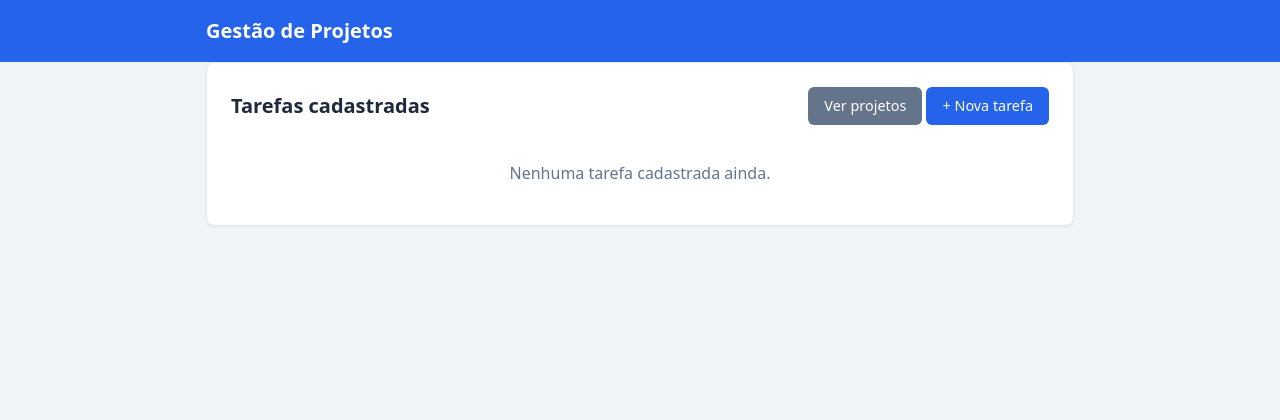
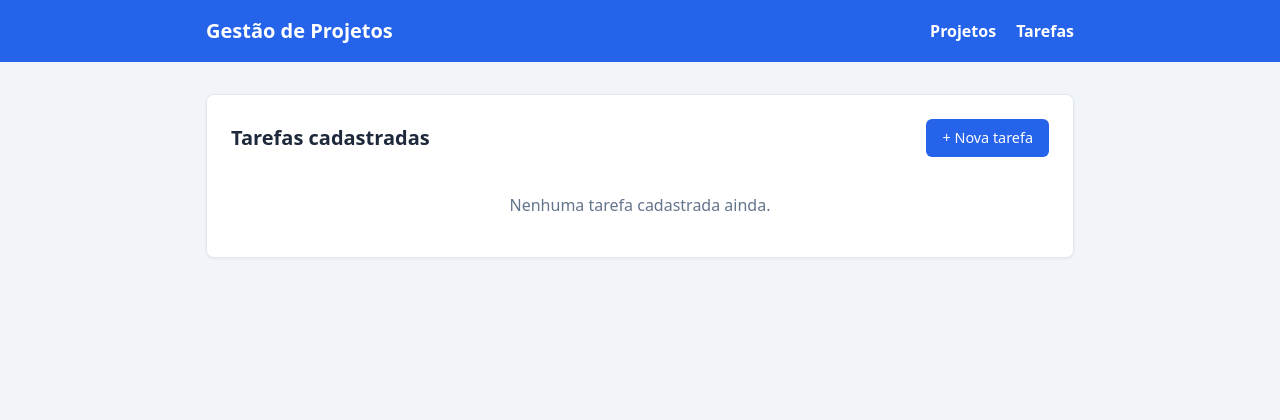
Before and after one commit to pdr-guilherme/atv18-pi-v2, a Django app: page /tarefas/ in a window 1280 px wide. Shown: the top 420 px of the page. Run offline with Django 5.2, Linux system fonts and the light colour scheme; data that the repository does not hold is empty.

Commit message:
Ajustar template base e corrigir outras incongruências (#11)
* feat: corrigir bug com especificidade do css em base.html

* feat: adicionar navbar com links para projetos e tarefas em base.html

* feat: remover botão para ver projetos em listagem de tarefas

* feat: mover base.html para fora do app

* feat: configurar verbose_name para campos de projeto

```diff
--- a/core/models.py
+++ b/core/models.py
@@ -3,11 +3,11 @@ from django.db import models
 
 class Projeto(models.Model):
     nome = models.CharField(max_length=255)
-    descricao = models.TextField()
-    data_inicio = models.DateField()
+    descricao = models.TextField("descrição")
+    data_inicio = models.DateField("data de início")
 
     class Meta:
-        ordering = ["-data_inicio"]
+        ordering = ("-data_inicio",)
 
     def __str__(self):
         return self.nome
--- a/core/templates/core/base.html
+++ /dev/null
@@ -1,33 +0,0 @@
-{% load static %}
-<!DOCTYPE html>
-<html lang="pt-br">
-<head>
-    <meta charset="UTF-8">
-    <meta name="viewport" content="width=device-width, initial-scale=1.0">
-    <title>{% block title %}Projetos{% endblock %}</title>
-    <link rel="stylesheet" href="{% static 'core/css/style.css' %}">
-</head>
-<body>
-    <header class="topbar">
-        <div class="container">
-            <a href="{% url 'core:projeto_list' %}" class="brand">Gestão de Projetos</a>
-        </div>
-    </header>
-
-    <main class="container">
-        {% if messages %}
-            <ul class="messages">
-                {% for message in messages %}
-                    <li class="message {{ message.tags }}">{{ message }}</li>
-                {% endfor %}
-            </ul>
-        {% endif %}
-
-        {% block content %}{% endblock %}
-    </main>
-
-    <footer class="footer">
-        <div class="container">Atividade Django</div>
-    </footer>
-</body>
-</html>
--- a/core/templates/core/projeto_confirm_delete.html
+++ b/core/templates/core/projeto_confirm_delete.html
@@ -1,4 +1,4 @@
-{% extends 'core/base.html' %}
+{% extends 'base.html' %}
 
 {% block title %}Excluir projeto{% endblock %}
 
--- a/core/templates/core/projeto_form.html
+++ b/core/templates/core/projeto_form.html
@@ -1,4 +1,4 @@
-{% extends 'core/base.html' %}
+{% extends 'base.html' %}
 
 {% block title %}{{ titulo }}{% endblock %}
 
--- a/core/templates/core/projeto_list.html
+++ b/core/templates/core/projeto_list.html
@@ -1,4 +1,4 @@
-{% extends 'core/base.html' %}
+{% extends 'base.html' %}
 
 {% block title %}Projetos{% endblock %}
 
--- a/core/templates/core/tarefa_confirm_delete.html
+++ b/core/templates/core/tarefa_confirm_delete.html
@@ -1,4 +1,4 @@
-{% extends 'core/base.html' %}
+{% extends 'base.html' %}
 
 {% block title %}Excluir tarefa{% endblock %}
 
--- a/core/templates/core/tarefa_form.html
+++ b/core/templates/core/tarefa_form.html
@@ -1,4 +1,4 @@
-{% extends 'core/base.html' %}
+{% extends 'base.html' %}
 
 {% block title %}{{ titulo }}{% endblock %}
 
--- a/core/templates/core/tarefa_list.html
+++ b/core/templates/core/tarefa_list.html
@@ -1,4 +1,4 @@
-{% extends 'core/base.html' %}
+{% extends 'base.html' %}
 
 {% block title %}Tarefas{% endblock %}
 
@@ -6,10 +6,7 @@
 <section class="card">
     <div class="page-header">
         <h2>Tarefas cadastradas</h2>
-        <div class="actions">
-            <a href="{% url 'core:projeto_list' %}" class="btn btn-secondary">Ver projetos</a>
-            <a href="{% url 'core:tarefa_create' %}" class="btn btn-primary">+ Nova tarefa</a>
-        </div>
+        <a href="{% url 'core:tarefa_create' %}" class="btn btn-primary">+ Nova tarefa</a>
     </div>
 
     {% if tarefas %}
--- a/core/static/core/css/style.css
+++ b/static/css/style.css
@@ -43,6 +43,29 @@ main {
 .topbar {
     background: var(--primary);
     padding: 1rem 0;
+}
+
+.topbar .container {
+    display: flex;
+    justify-content: space-between;
+    align-items: center;
+}
+
+.nav {
+    display: flex;
+    gap: 1.25rem;
+}
+
+.nav a {
+    color: #fff;
+    text-decoration: none;
+    font-weight: 600;
+}
+
+.nav a:hover,
+.nav a:active {
+    opacity: 1;
+    text-decoration: underline;
 }
 
 .brand {
@@ -195,10 +218,6 @@ main {
     letter-spacing: 0.03em;
 }
 
-.actions {
-    white-space: nowrap;
-}
-
 .empty {
     color: var(--secondary);
     text-align: center;
--- /dev/null
+++ b/templates/base.html
@@ -0,0 +1,40 @@
+{% load static %}
+<!DOCTYPE html>
+<html lang="pt-br">
+<head>
+    <meta charset="UTF-8">
+    <meta name="viewport" content="width=device-width, initial-scale=1.0">
+    <title>{% block title %}Projetos{% endblock %}</title>
+    <link rel="stylesheet" href="{% static 'css/style.css' %}">
+</head>
+<body>
+    <header class="topbar">
+        <div class="container">
+            <a href="{% url 'core:projeto_list' %}" class="brand">Gestão de Projetos</a>
+
+            <nav class="nav">
+                <a href="{% url 'core:projeto_list' %}">Projetos</a>
+                <a href="{% url 'core:tarefa_list' %}">Tarefas</a>
+            </nav>
+        </div>
+    </header>
+
+    <main>
+        <div class="container">
+            {% if messages %}
+                <ul class="messages">
+                    {% for message in messages %}
+                        <li class="message {{ message.tags }}">{{ message }}</li>
+                    {% endfor %}
+                </ul>
+            {% endif %}
+
+            {% block content %}{% endblock %}
+        </div>
+    </main>
+
+    <footer class="footer">
+        <div class="container">Atividade Django</div>
+    </footer>
+</body>
+</html>
```
Also changed, not shown: core/migrations/0003_alter_projeto_options_alter_projeto_data_inicio_and_more.py (added).
